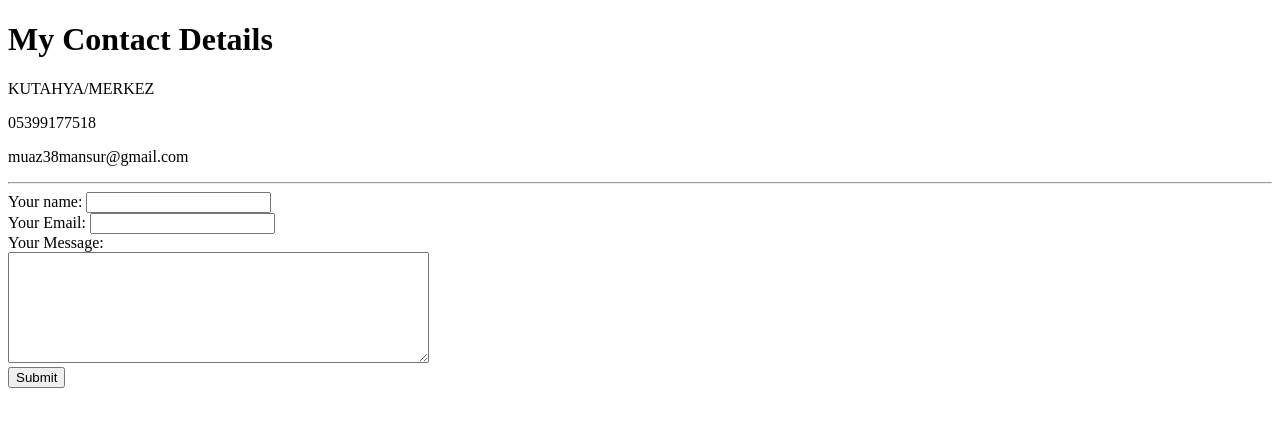
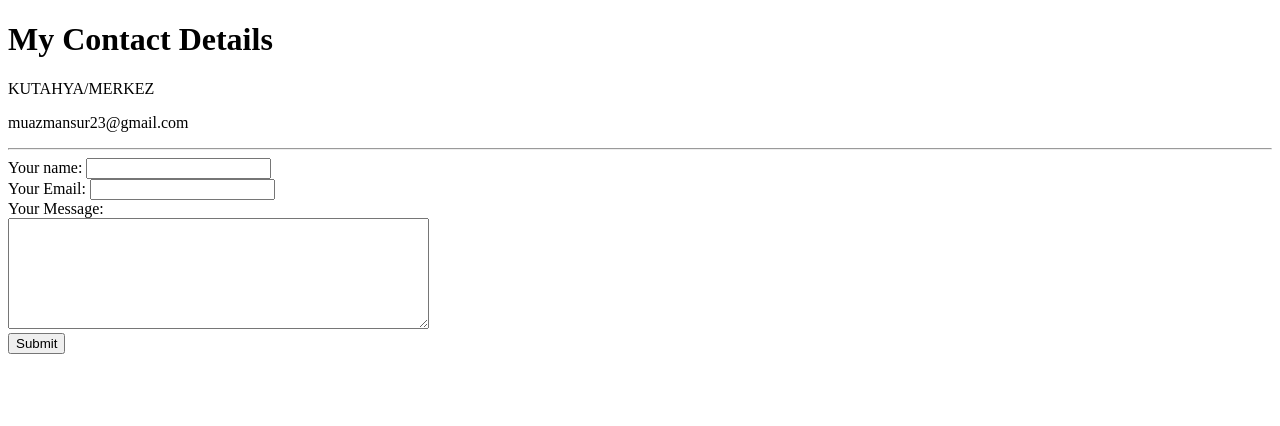
Before and after one commit to muazmansur/CV-With-HTML, a plain HTML site: page contact.html in a window 1280 px wide. Drawn offline with Linux system fonts and the light colour scheme.

Commit message:
Add files via upload

```diff
--- a/contact.html
+++ b/contact.html
@@ -6,8 +6,7 @@
 <body>
 <h1>My Contact Details</h1>
 <p>KUTAHYA/MERKEZ</p>
-<p>05399177518</p>
-<p>muaz38mansur@gmail.com</p>
+<p>muazmansur23@gmail.com</p>
 <hr>
 
 <form action="mailto:muaz38mansur@gmail.com"  method="POST"  enctype="text/plaın">
```
